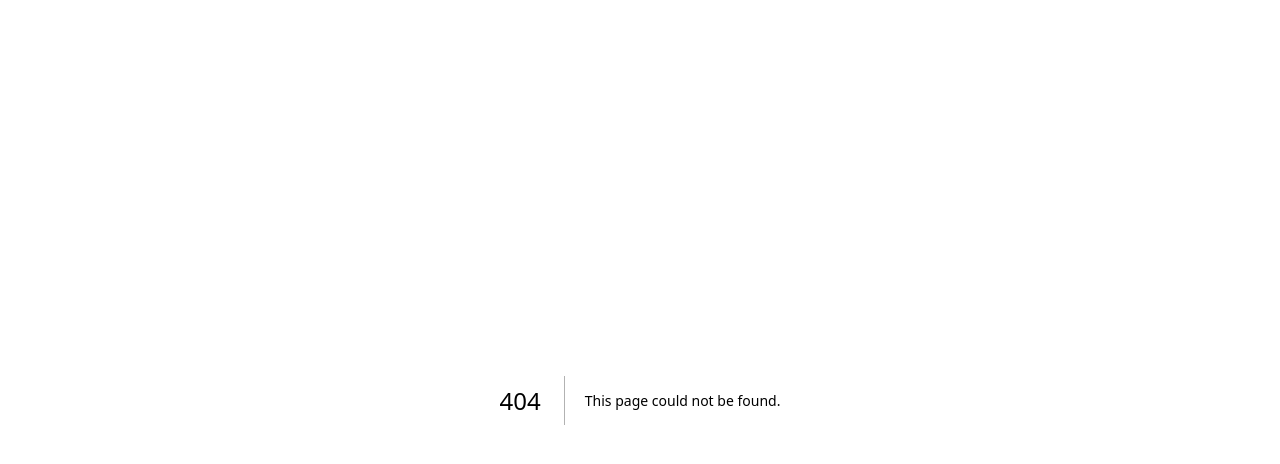
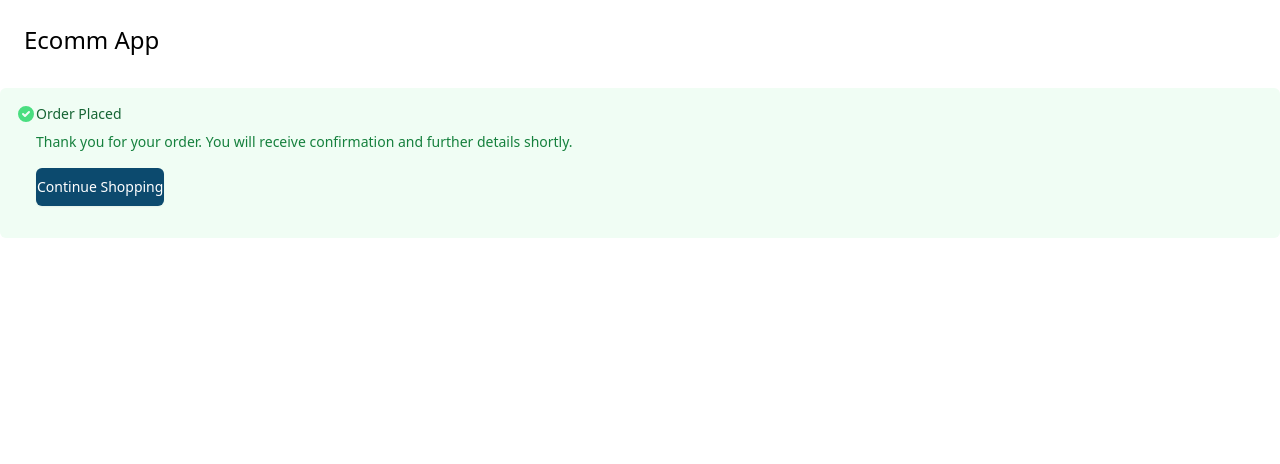
Before and after one commit to BrianSChapman/ecommerce-nextjs, a Next.js app: page /thank-you in a window 1280 px wide. Before the commit this address had no page. Shown: the top 464 px of the page. Built offline with nearby package versions, Linux system fonts and the light colour scheme.

Commit message:
Created thank you page for order confirmation

```diff
--- /dev/null
+++ b/src/pages/thank-you.tsx
@@ -0,0 +1,47 @@
+import  Head  from "next/head";
+import { useRouter } from "next/router";
+import { HiCheckCircle } from "react-icons/hi";
+import Navbar from "../components/Navbar";
+
+const ThankYou = () => {
+    const router = useRouter();
+    return(
+        <div>
+            <Head>
+                <title>Thank You</title>
+                <meta name ="description" content ="All Products" />
+                <link rel="icon" href="/favicon.ico" />
+            </Head>
+
+            <main className="container mx-auto">
+                <Navbar />
+                <div className="rounded-md bg-green-50 p-4 mt-8">
+                    <div className="flex">
+                        <div className="flex-shrink-0">
+                        <HiCheckCircle
+                        className = "h-5 w-5 text-green-400"
+                        aria-hidden="true" />
+                    </div>
+                    <div className="m1-3">
+                        <h3 className="text-sm font-medium text-green-800">
+                            Order Placed
+                        </h3>
+                        <div className="mt-2 text-sm text-green-700">
+                            <p>
+                                Thank you for your order. You will receive confirmation and further details shortly.
+                            </p>
+                        </div>
+                        <button onClick= {() => router.push("/")}
+                        type= "button"
+                        className="inline-flex items-center rounded-md border border-transparent bg-sky-800px-4 py-2 text-sm font-medium text-white shadow-sm hover: bg-sky-900 my-4">
+                            Continue Shopping
+                        </button>
+                    </div>
+                </div>
+            </div>
+        </main>
+    </div>
+    );
+};
+
+export default ThankYou;
```
